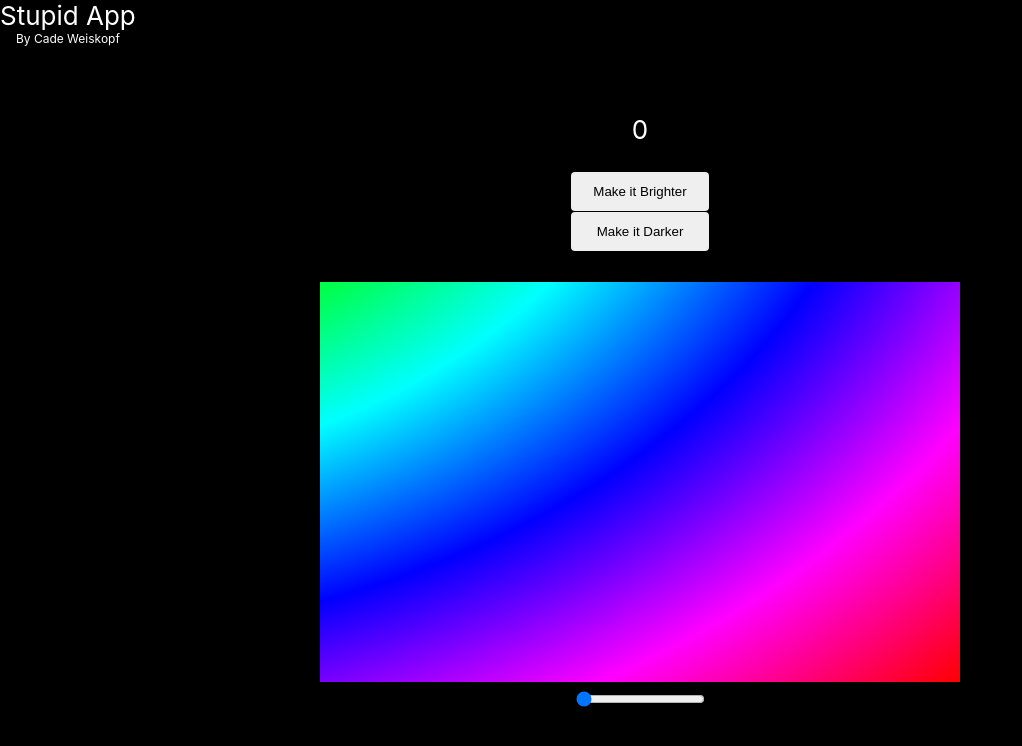
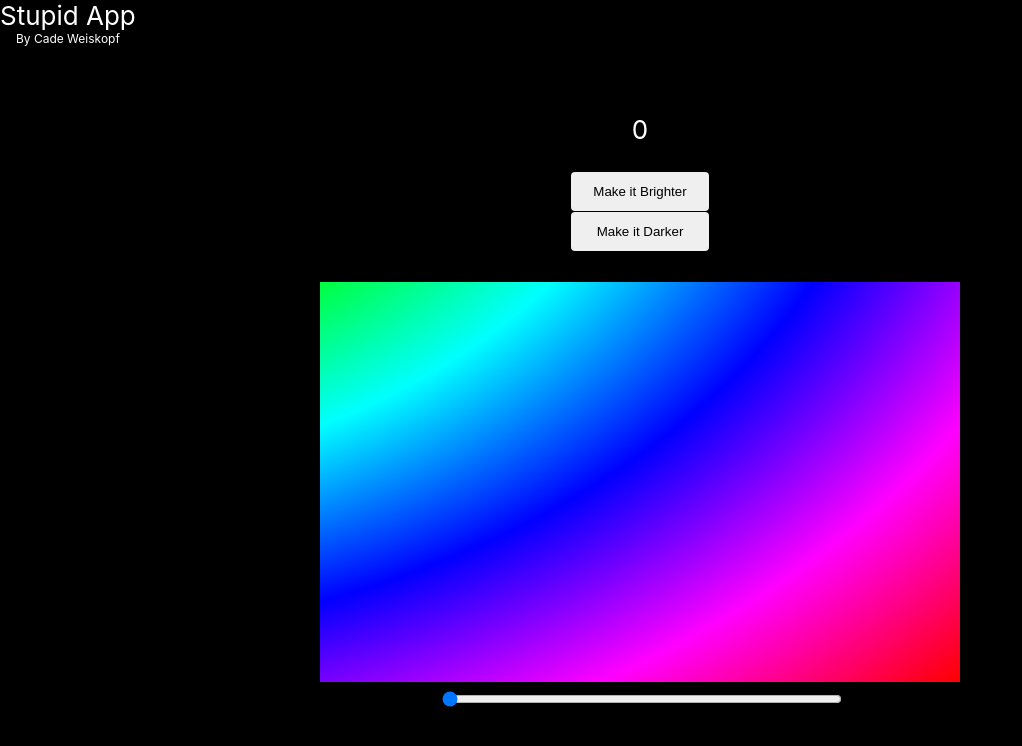
Before and after one commit to CadeWeiskopf/React-TS---Stupid-App, a React (Create React App) app: page / in a window 1280 px wide. Shown: the top 746 px of the page, without its empty margins (0-1022 px from the left). Built offline with nearby package versions, Linux system fonts and the light colour scheme.

Commit message:
confetti hiding

```diff
--- a/src/App.css
+++ b/src/App.css
@@ -148,3 +148,12 @@
   min-height: 50vh;
   height: 50vh;
 }
+
+.slider-container {
+  max-width: 400px;
+  width: 100%;
+}
+.slider-container > input {
+  max-width: 400px;
+  width: 100%;
+}
--- a/src/App.tsx
+++ b/src/App.tsx
@@ -80,11 +80,13 @@ function App() {
       </div>
       <p>{count}</p>
       <Counter count={count} handleSetCount={handleSetCount} />
-      <Confetti
-        numberOfPieces={count * count}
-        gravity={0.001 * count}
-        wind={0.0001 * count * (Math.random() > 0.5 ? 1 : -1)}
-      />
+      {count > 0 && (
+        <Confetti
+          numberOfPieces={count * count}
+          gravity={0.001 * count}
+          wind={0.0001 * count * (Math.random() > 0.5 ? 1 : -1)}
+        />
+      )}
       <br />
       <Rainbow />
       <Slider
--- a/src/components/Slider.tsx
+++ b/src/components/Slider.tsx
@@ -14,7 +14,7 @@ const Slider: React.FunctionComponent<SliderProps> = ({
       <input
         type="range"
         min={0}
-        max={255 / brightnessScalar}
+        max={50}
         value={count}
         onChange={(event) => {
           handleSetCount(Number(event.target.value));
```
